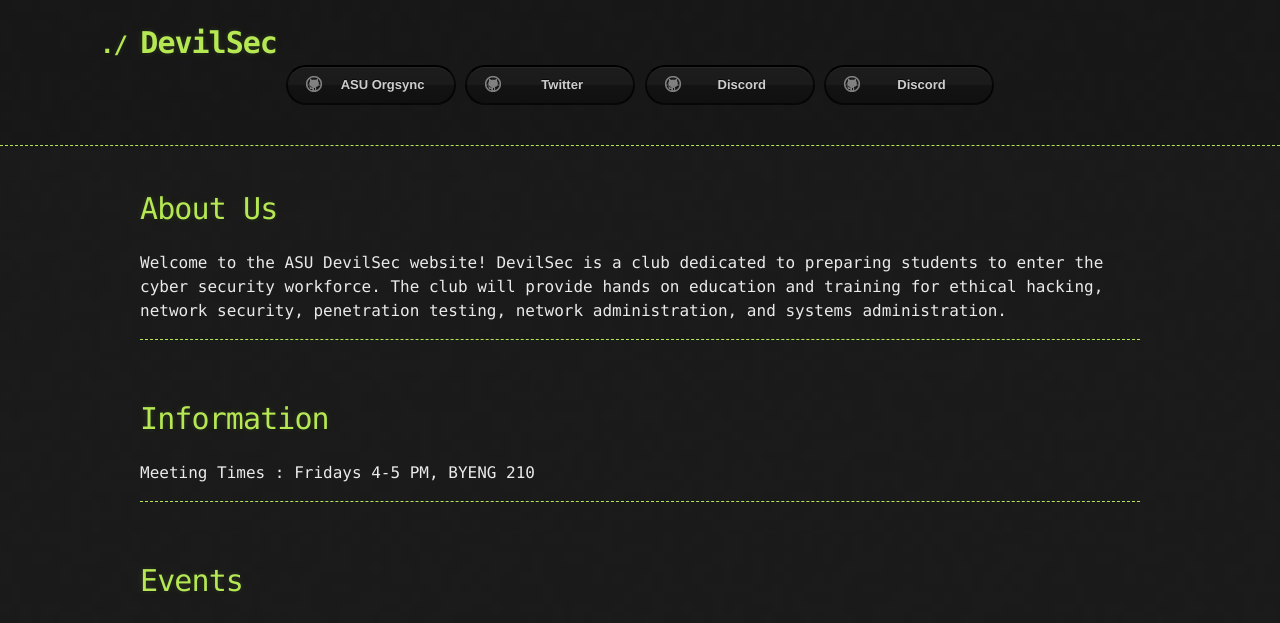
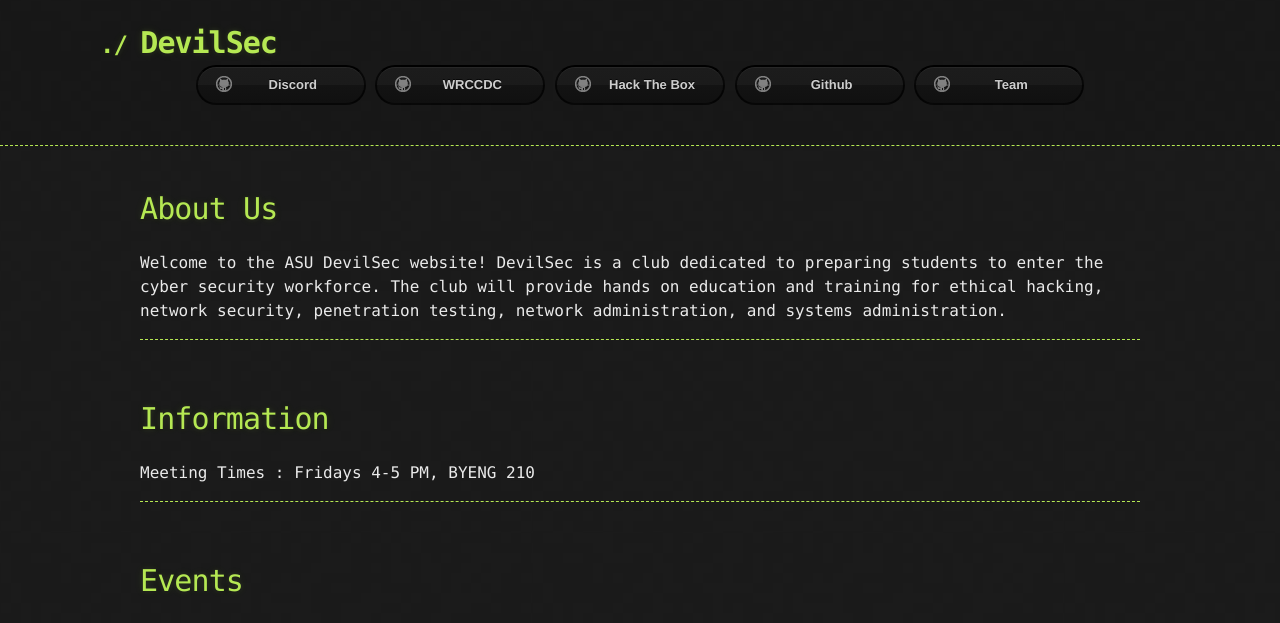
Before and after one commit to josephaorahim/asu_devilsec_website, a Jekyll site: the page built from index.md, in a window 1280 px wide. Shown: the top 623 px of the page. Built offline with Jekyll 4.4.1, drawn with Linux system fonts in a browser that asks for light colours; our own code applies the rules of GitHub Pages for plain Markdown files; grey boxes are pictures that could not be loaded.

Commit message:
updating layout 2

```diff
--- a/_config.yml
+++ b/_config.yml
@@ -14,3 +14,12 @@
 
 discord:
   url: https://discord.gg/MjNpC2C
+
+wrccdc:
+  url: wrccdc.html
+
+htb:
+  url: htb.html
+
+team:
+  url:team.html
--- a/_layouts/default.html
+++ b/_layouts/default.html
@@ -22,10 +22,11 @@
             <a href="{{ site.github.tar_url }}" class="btn">Download as .tar.gz</a>
           {% endif %}
 
-          <a href="{{ site.orgsync.url }}" class="btn btn-github"><span class="icon"></span>ASU Orgsync</a>
-          <a href="{{ site.twitter.url }}" class="btn btn-github"><span class="icon"></span>Twitter</a>
           <a href="{{ site.discord.url }}" class="btn btn-github"><span class="icon"></span>Discord</a>
-          <a href="{{ site.discord.url }}" class="btn btn-github"><span class="icon"></span>Discord</a>
+          <a href="{{ site.wrccdc.url }}" class="btn btn-github"><span class="icon"></span>WRCCDC</a>
+          <a href="{{ site.htb.url }}" class="btn btn-github"><span class="icon"></span>Hack The Box</a>
+          <a href="{{ site.github.url }}" class="btn btn-github"><span class="icon"></span>Github</a>
+          <a href="{{ site.team.url }}" class="btn btn-github"><span class="icon"></span>Team</a>
         </section>
       </div>
     </header>
```
